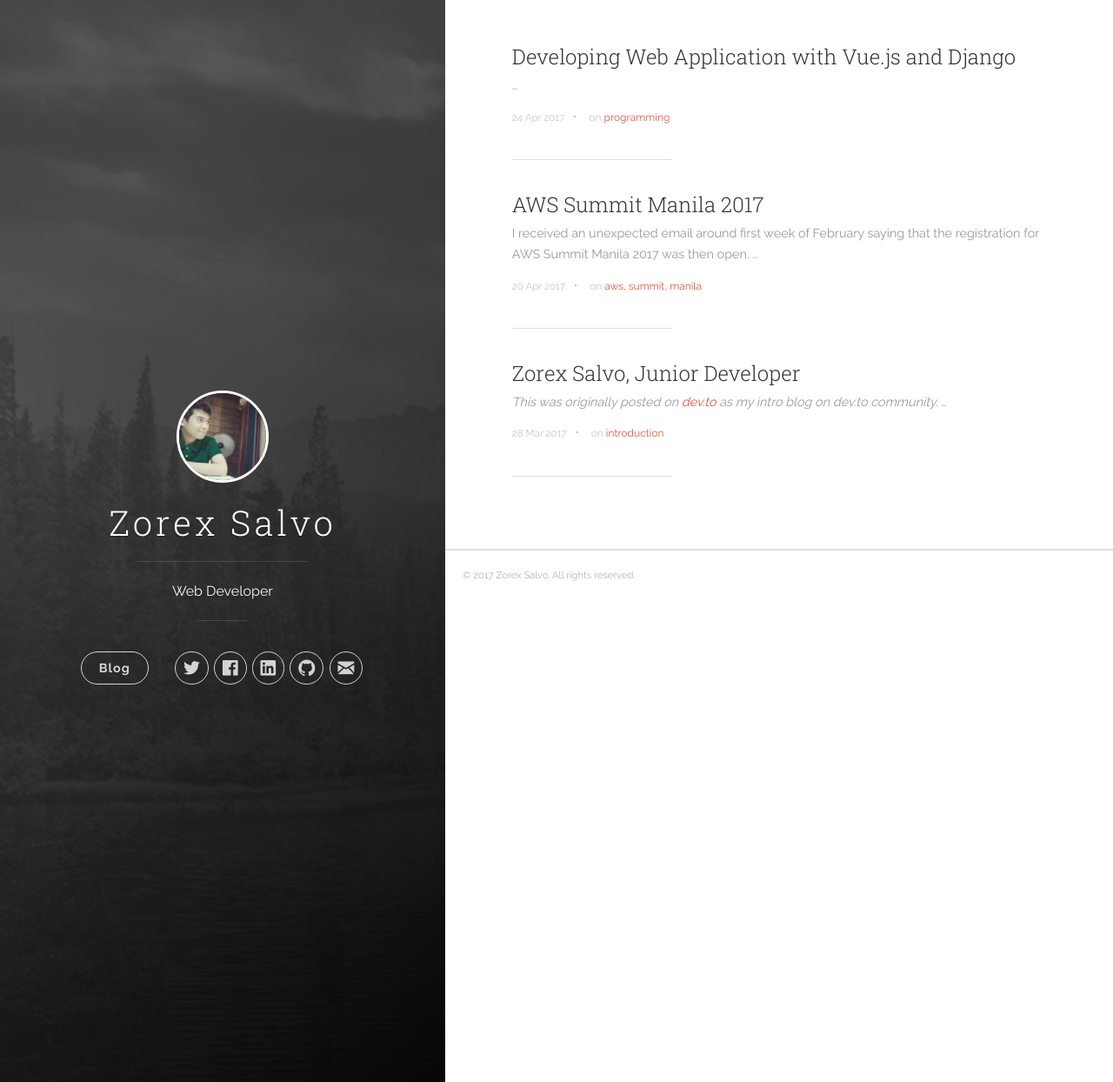
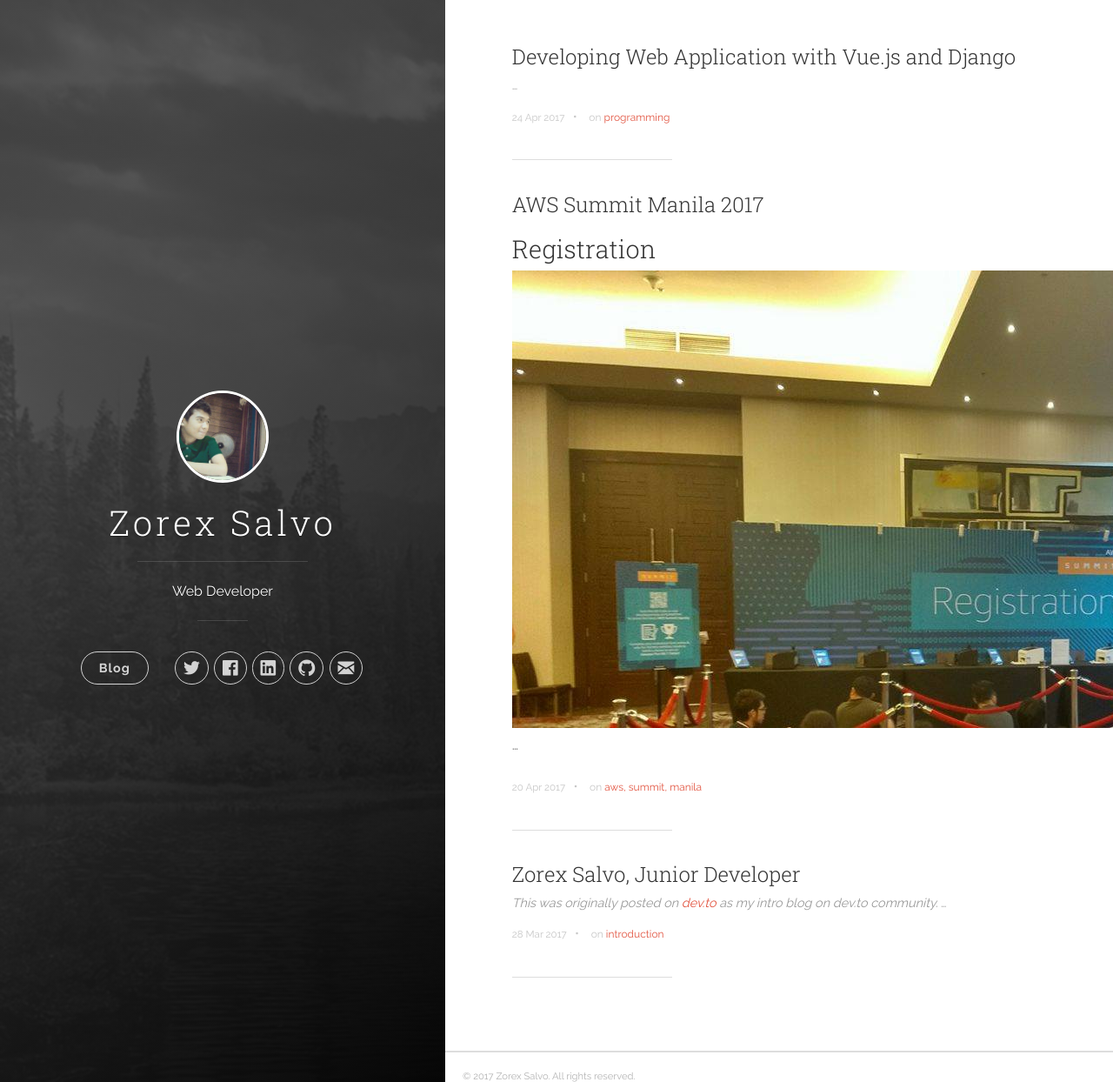
Before and after one commit to zorexsalvo/jekyll-blog-site, a Jekyll site: the page built from index.html, in a window 1280 px wide and 1244 px high. Shown: the whole window at 87% size. Built offline with Jekyll 4.4.1, drawn with Linux system fonts in a browser that asks for light colours; nearby versions of some CDN libraries; the list of posts is cut into pages by our own code.

Commit message:
Update 2017-04-20-aws-summit-manila-2017.md

```diff
--- a/_posts/2017-04-20-aws-summit-manila-2017.md
+++ b/_posts/2017-04-20-aws-summit-manila-2017.md
@@ -5,10 +5,7 @@ description:
 cover_image: https://daveden.files.wordpress.com/2013/02/linux_cat.jpg
 tags: aws, summit, manila
 ---
-I received an unexpected email around first week of February saying that the registration for AWS Summit Manila 2017 was then open.
-
 ### Registration
-The summit took place on Marriot Hotel in Pasay. Even though the registration started at 7:30am I got there at around 6am for the early-bird giveaways.
 ![Registration 1](/images/aws/registration2.jpg)
 
 ### Freebies
```
